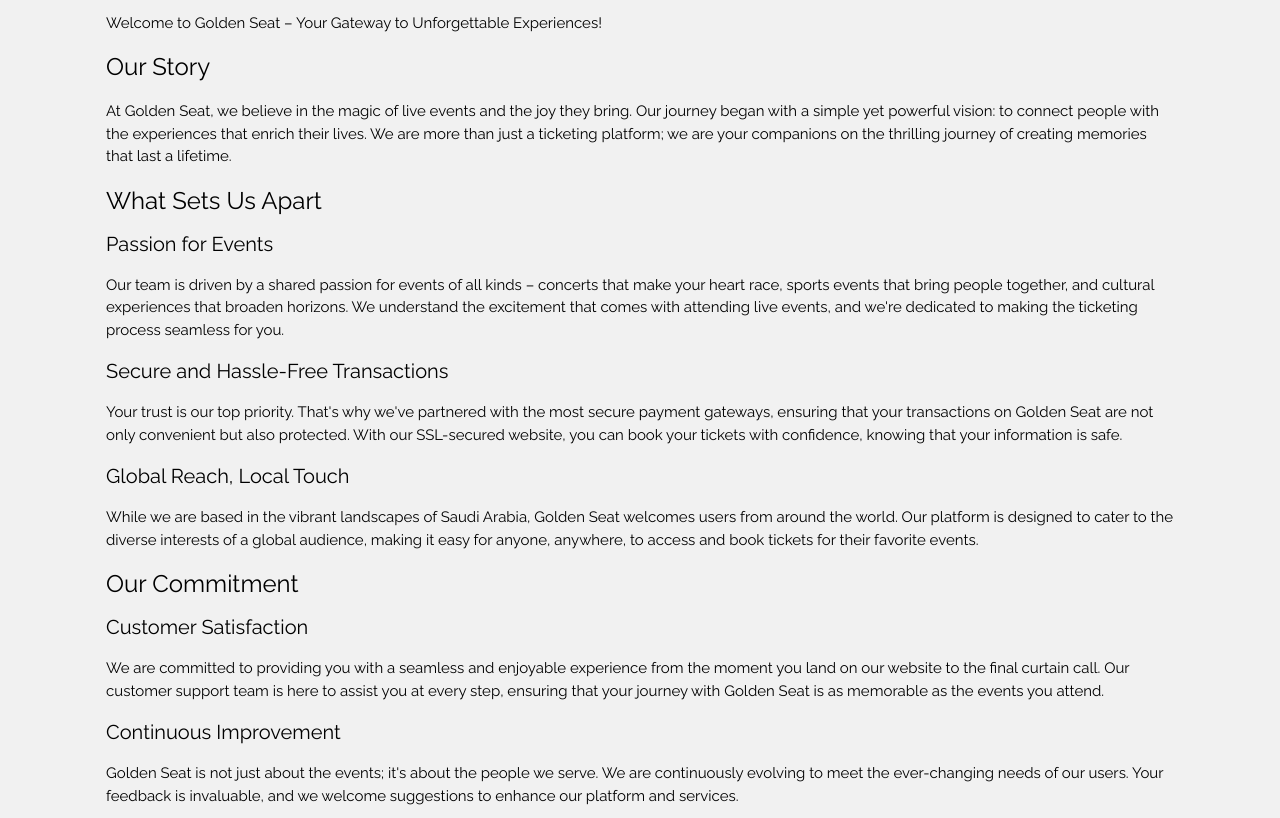
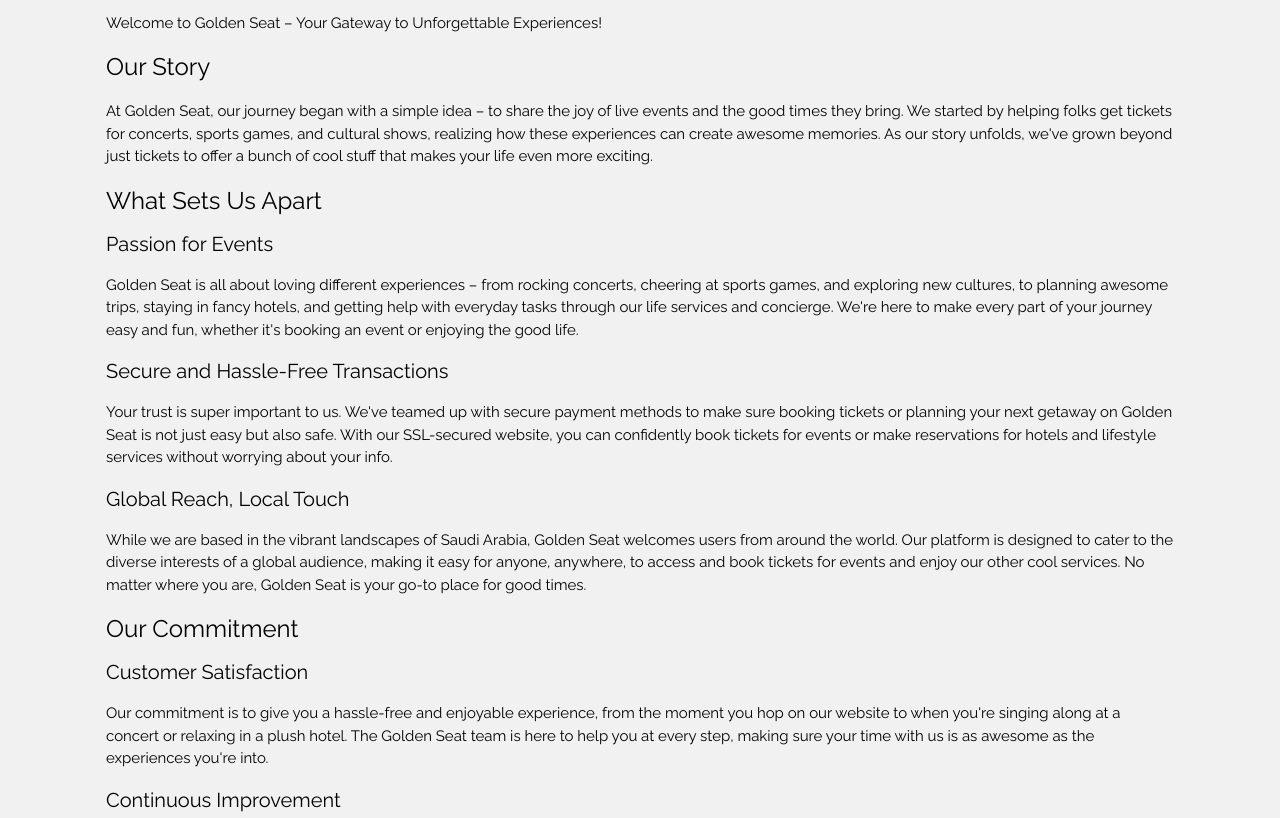
Before and after one commit to Golden-Seat/golden-seat.github.io, a plain HTML site: page about.html in a window 1280 px wide. Shown: the part 134-952 px from the top of the page. Drawn offline with nearby package versions, Linux system fonts and the light colour scheme.

Commit message:
Update About Us Content

```diff
--- a/about.html
+++ b/about.html
@@ -32,27 +32,27 @@
     <p>Welcome to Golden Seat – Your Gateway to Unforgettable Experiences!</p>
 
     <h3>Our Story</h3>
-    <p>At Golden Seat, we believe in the magic of live events and the joy they bring. Our journey began with a simple yet powerful vision: to connect people with the experiences that enrich their lives. We are more than just a ticketing platform; we are your companions on the thrilling journey of creating memories that last a lifetime.</p>
+    <p>At Golden Seat, our journey began with a simple idea – to share the joy of live events and the good times they bring. We started by helping folks get tickets for concerts, sports games, and cultural shows, realizing how these experiences can create awesome memories. As our story unfolds, we've grown beyond just tickets to offer a bunch of cool stuff that makes your life even more exciting.</p>
 
     <h3>What Sets Us Apart</h3>
     <h4>Passion for Events</h4>
-    <p>Our team is driven by a shared passion for events of all kinds – concerts that make your heart race, sports events that bring people together, and cultural experiences that broaden horizons. We understand the excitement that comes with attending live events, and we're dedicated to making the ticketing process seamless for you.</p>
+    <p>Golden Seat is all about loving different experiences – from rocking concerts, cheering at sports games, and exploring new cultures, to planning awesome trips, staying in fancy hotels, and getting help with everyday tasks through our life services and concierge. We're here to make every part of your journey easy and fun, whether it's booking an event or enjoying the good life.</p>
 
     <h4>Secure and Hassle-Free Transactions</h4>
-    <p>Your trust is our top priority. That's why we've partnered with the most secure payment gateways, ensuring that your transactions on Golden Seat are not only convenient but also protected. With our SSL-secured website, you can book your tickets with confidence, knowing that your information is safe.</p>
+    <p>Your trust is super important to us. We've teamed up with secure payment methods to make sure booking tickets or planning your next getaway on Golden Seat is not just easy but also safe. With our SSL-secured website, you can confidently book tickets for events or make reservations for hotels and lifestyle services without worrying about your info.</p>
 
     <h4>Global Reach, Local Touch</h4>
-    <p>While we are based in the vibrant landscapes of Saudi Arabia, Golden Seat welcomes users from around the world. Our platform is designed to cater to the diverse interests of a global audience, making it easy for anyone, anywhere, to access and book tickets for their favorite events.</p>
+    <p>While we are based in the vibrant landscapes of Saudi Arabia, Golden Seat welcomes users from around the world. Our platform is designed to cater to the diverse interests of a global audience, making it easy for anyone, anywhere, to access and book tickets for events and enjoy our other cool services. No matter where you are, Golden Seat is your go-to place for good times.</p>
 
     <h3>Our Commitment</h3>
     <h4>Customer Satisfaction</h4>
-    <p>We are committed to providing you with a seamless and enjoyable experience from the moment you land on our website to the final curtain call. Our customer support team is here to assist you at every step, ensuring that your journey with Golden Seat is as memorable as the events you attend.</p>
+    <p>Our commitment is to give you a hassle-free and enjoyable experience, from the moment you hop on our website to when you're singing along at a concert or relaxing in a plush hotel. The Golden Seat team is here to help you at every step, making sure your time with us is as awesome as the experiences you're into.</p>
 
     <h4>Continuous Improvement</h4>
-    <p>Golden Seat is not just about the events; it's about the people we serve. We are continuously evolving to meet the ever-changing needs of our users. Your feedback is invaluable, and we welcome suggestions to enhance our platform and services.</p>
+    <p>Golden Seat is always changing to fit what you need. We love hearing what you think and any ideas you have to make our platform and services even cooler. Your thoughts matter, and we're here to make sure your time with Golden Seat is the best it can be.</p>
 
     <h4>Join Us on the Golden Journey!</h4>
-    <p>Whether you're a sports enthusiast, a music lover, or a culture connoisseur, Golden Seat is here to be your companion in the world of live entertainment. Join us on this golden journey as we redefine the way you experience and book tickets for events.</p>
+    <p>Whether you're crazy about sports, a music fan, a culture explorer, or someone looking for a bit of luxury, Golden Seat is here to be your buddy. Join us on this fun ride as we shake up the way you enjoy and book tickets for events and add some cool lifestyle services to your mix. Let's make some unforgettable memories together!</p>
 
     <p>Thank you for choosing Golden Seat – Where Every Seat is a Golden Experience!</p>
 
```
